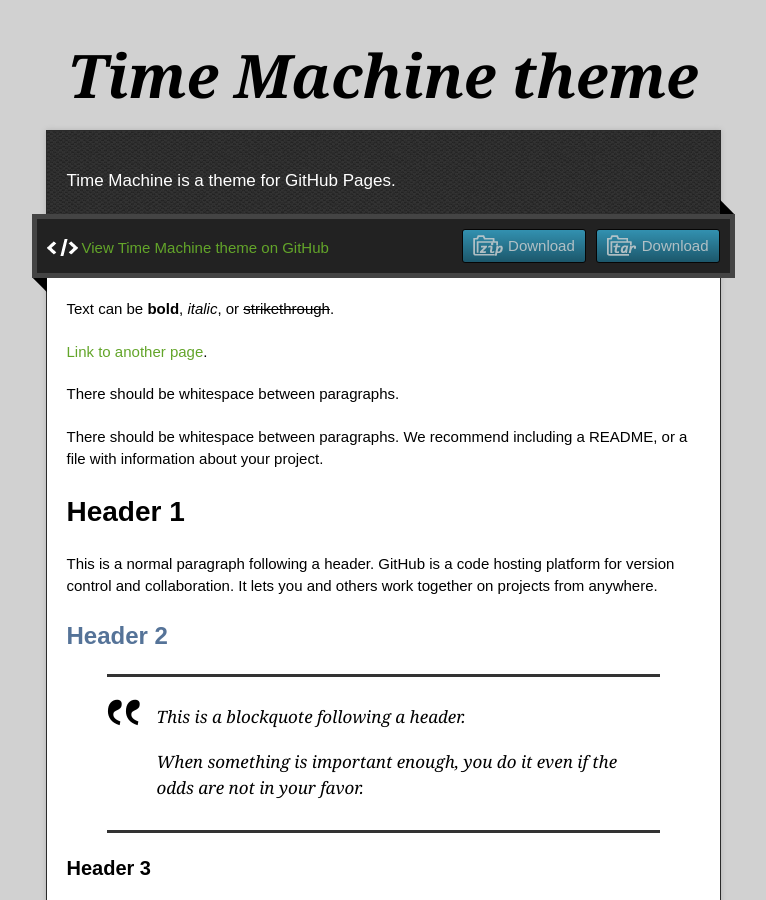
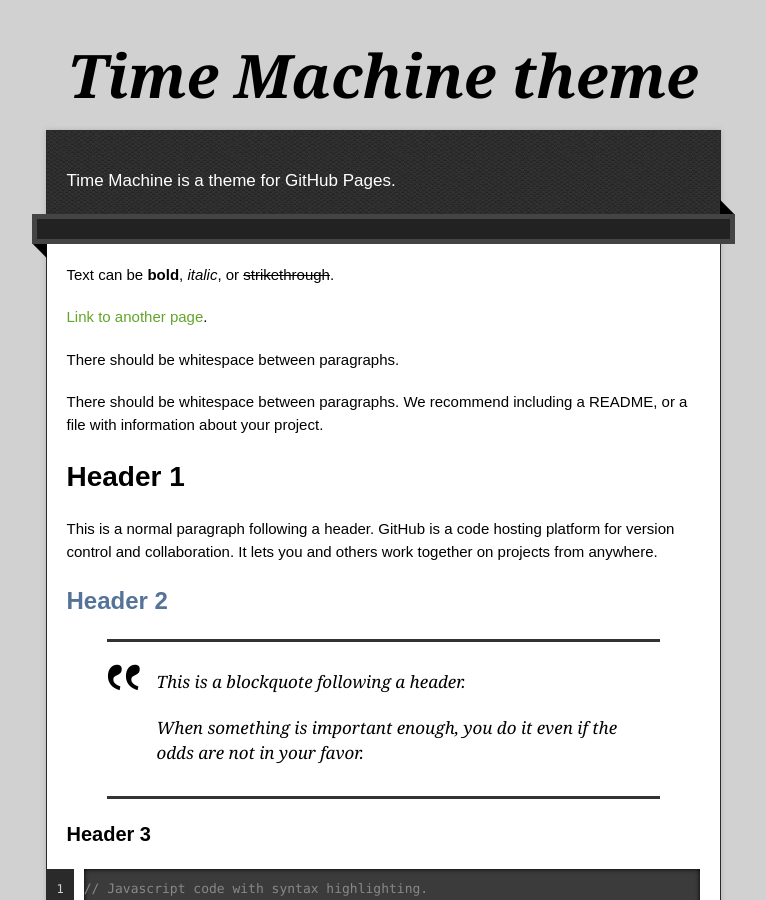
Before and after one commit to thelifeofri1ey/thelifeofri1ey.github.io, a Jekyll site: the page built from docs/index.md, in a window 1280 px wide and 900 px high. Shown: the whole window, without its empty margins (257-1023 px from the left). Built offline with Jekyll 4.4.1, drawn with Linux system fonts in a browser that asks for light colours.

Commit message:
Remove download links from default layout
Removed download links for tar and zip files from the layout.

```diff
--- a/docs/_layouts/default.html
+++ b/docs/_layouts/default.html
@@ -28,10 +28,7 @@
         <div class="download-bar">
         <div class="inner">
           {% if site.show_downloads %}
-          <a href="{{ site.github.tar_url }}" class="download-button tar"><span>Download</span></a>
-          <a href="{{ site.github.zip_url }}" class="download-button zip"><span>Download</span></a>
           {% endif %}
-          <a href="{{ site.github.repository_url }}" class="code">View {{ site.title | default: site.github.repository_name }} on GitHub</a>
         </div>
         <span class="blc"></span><span class="trc"></span>
         </div>
```
